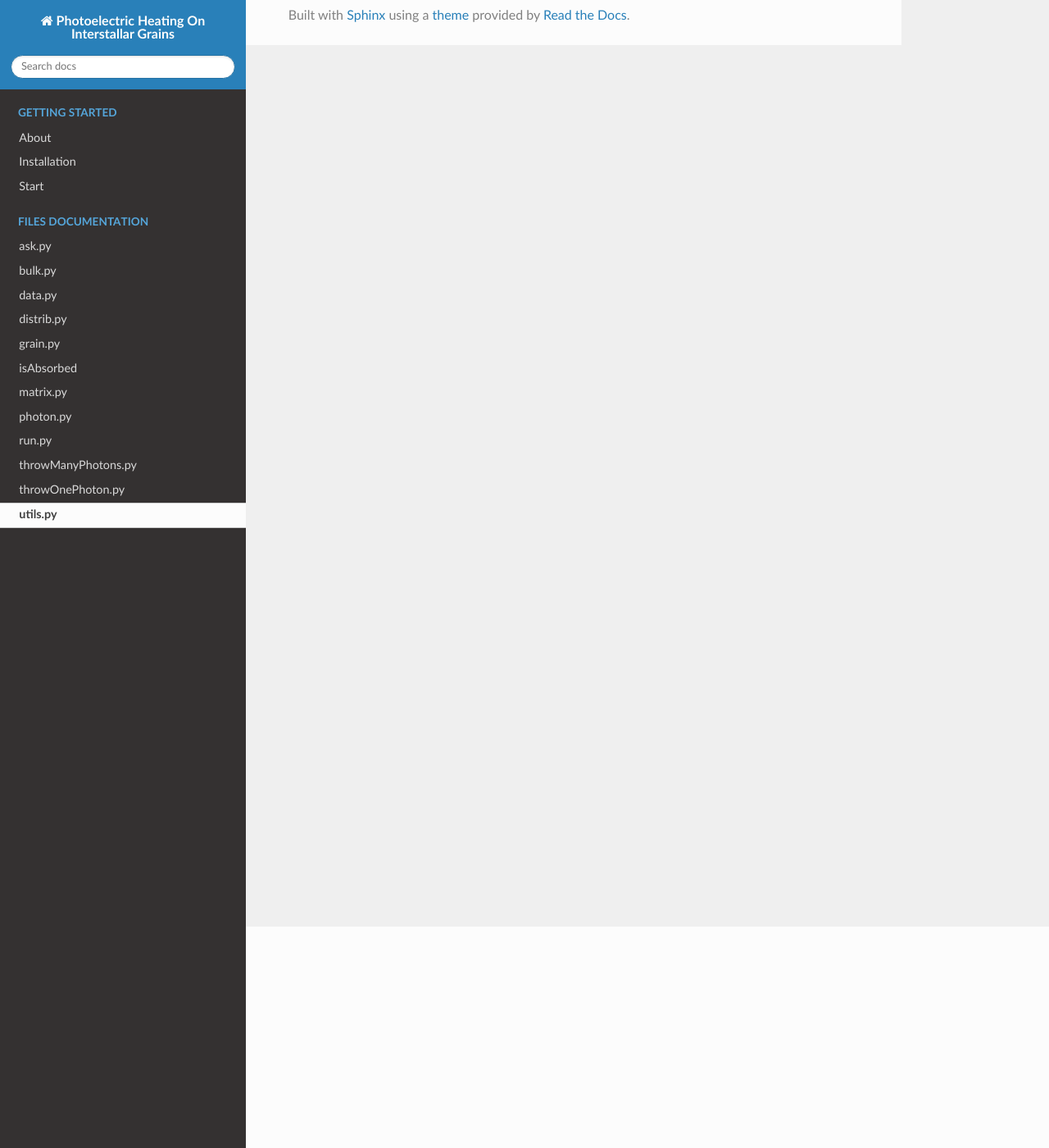
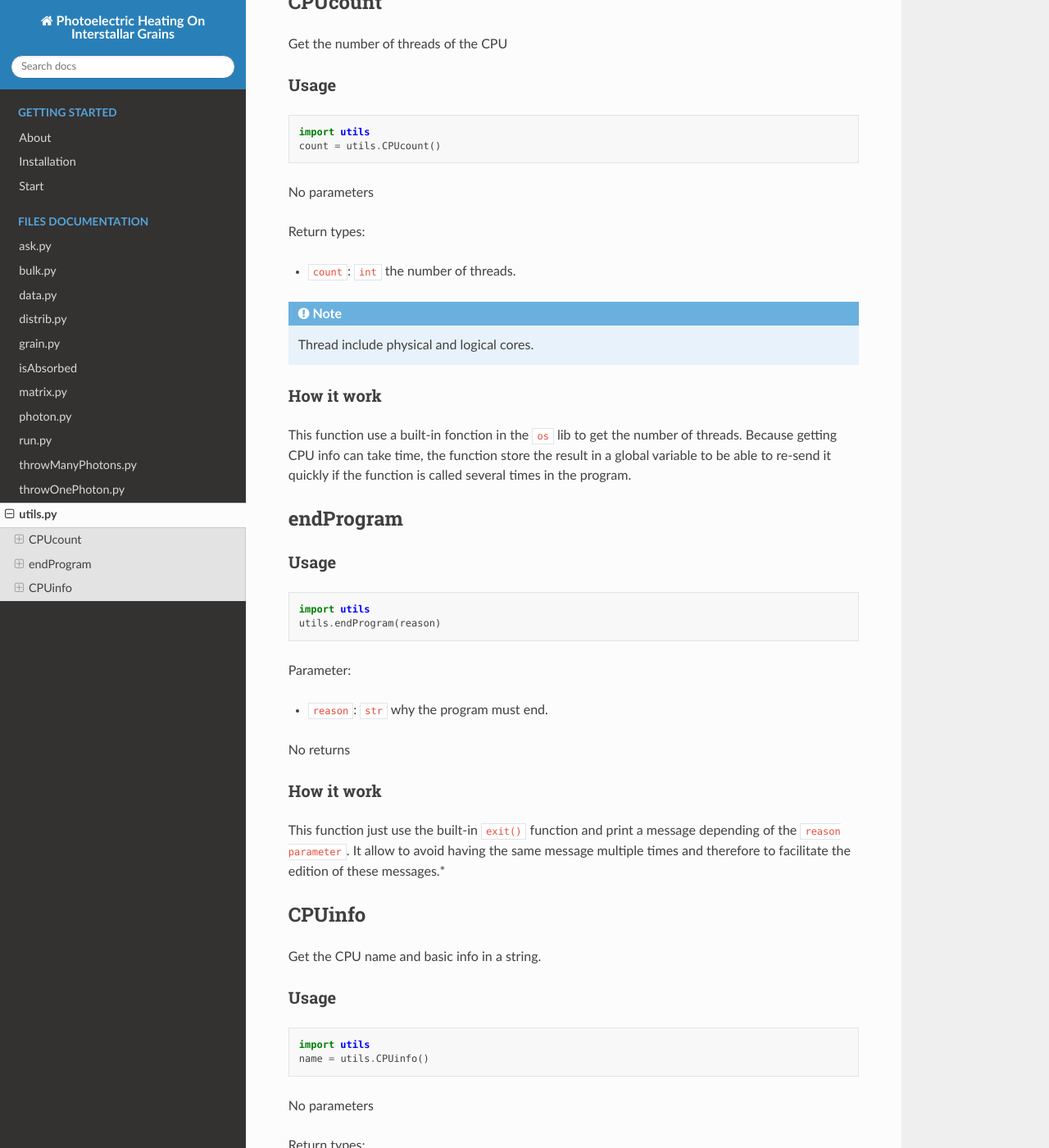
Before and after one commit to LeiRoF/M1-Photoelectric_Heat_On_Interstellar_Grains, a Sphinx documentation site: the page built from docs/utils.rst, in a window 1280 px wide and 1400 px high, scrolled down 270 px. Shown: the whole window at 82% size. Built offline with Sphinx 7.4.7 and the Read the Docs theme 2.0.0, drawn with Linux system fonts in a browser that asks for light colours; some of the changed text lies outside the part shown.

Commit message:
Added utils.py doc

```diff
--- a/docs/utils.rst
+++ b/docs/utils.rst
@@ -1,2 +1,80 @@
 utils.py
 ========
+
+Utils contain functions that can be used in the whole program.
+
+This file can't executed as a main file.
+
+CPUcount
+--------
+
+Get the number of threads of the CPU
+
+Usage
+~~~~~
+
+.. code-block:: python
+
+    import utils
+    count = utils.CPUcount()
+
+No parameters
+
+Return types:
+
+- ``count``: ``int`` the number of threads.
+
+.. note::
+
+    Thread include physical and logical cores.
+
+How it work
+~~~~~~~~~~~
+
+This function use a built-in fonction in the ``os`` lib to get the number of threads. Because getting CPU info can take time, the function store the result in a global variable to be able to re-send it quickly if the function is called several times in the program.
+
+endProgram
+----------
+
+Usage
+~~~~~
+
+.. code-block:: python
+
+    import utils
+    utils.endProgram(reason)
+
+Parameter:
+
+- ``reason``: ``str`` why the program must end.
+
+No returns
+
+How it work
+~~~~~~~~~~~
+
+This function just use the built-in ``exit()`` function and print a message depending of the ``reason parameter``. It allow to avoid having the same message multiple times and therefore to facilitate the edition of these messages.*
+
+CPUinfo
+-------
+
+Get the CPU name and basic info in a string.
+
+Usage
+~~~~~
+
+.. code-block:: python
+
+    import utils
+    name = utils.CPUinfo()
+
+No parameters
+
+Return types:
+
+- ``name``: ``str`` the name and basic informations about the CPU (with spaces remplaced by underscores)
+
+How it work
+~~~~~~~~~~~
+
+This function use a built-in fonction in the ``cpuinfo`` lib to get the name of the CPU. Because getting CPU info can take time, the function store the result in a global variable to be able to re-send it quickly if the function is called several times in the program.
```
